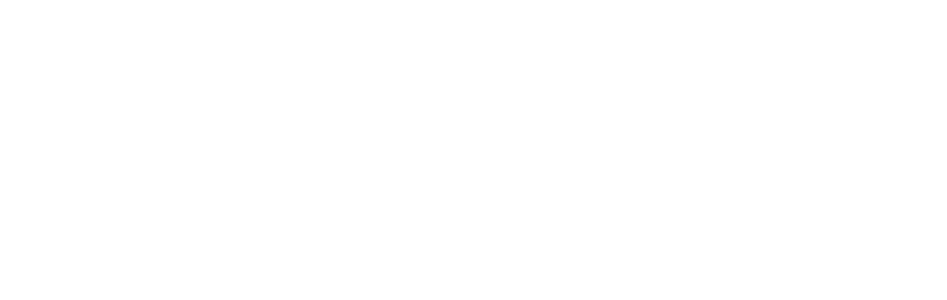
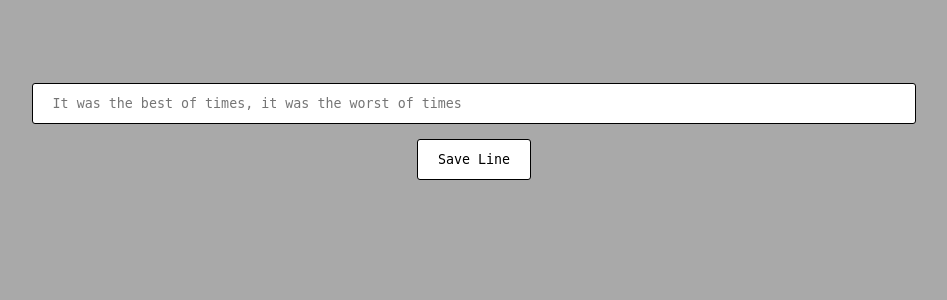
Before and after one commit to stantontcady/www, a Flask app: page /enter_line in a window 1280 px wide. Before the commit the part shown is empty. Shown: the top 300 px of the page, without its empty margins (166-1113 px from the left). Run offline with Flask 2, Linux system fonts and the light colour scheme; some libraries are stand-ins or nearby versions; some web fonts are replaced.

Commit message:
Added text entry.

```diff
--- a/poems/templates/enter_line.html
+++ b/poems/templates/enter_line.html
@@ -1,13 +1,51 @@
-
 <!DOCTYPE html>
 <html lang="en">
   <head>
-  <title>Enter line</title>
+    <title>Poem</title>
     <meta charset="utf-8">
     <meta name="viewport" content="width=device-width, initial-scale=1">
+    <link rel="stylesheet" href="https://use.typekit.net/kki2lwl.css">
+    <style>
+      body {
+        background: #A9A9A9;
+        text-align: center;
+      }
+      #container {
+        margin:auto 0px;
+      }
+      input[type=text] {
+        width: 70%;
+        padding: 12px 20px;
+        margin: 75px auto 15px auto;
+        box-sizing: border-box;
+        border: 1px solid #000;
+        border-radius: 3px;
+        font-family: larabiefont, monospace;
+        font-weight: 400;
+        font-style: normal;
+      }
+      #submit_button {
+        background-color: #fff;
+        border: 1px solid #000;
+        color: #000;
+        padding: 12px 20px;
+        border-radius: 3px;
+        font-family: larabiefont, monospace;
+        font-weight: 400;
+        font-style: normal;
+      }
+      #submit_button:active {
+        background-color: #A9A9A9;
+      }
+    </style>
   </head>
   <body>
 
+    <div id="container">
+      <input type="text" name="poem_line" placeholder="It was the best of times, it was the worst of times" />
+      <br />
+      <button id="submit_button">Save Line</button>
+    </div>
 
   </body>
 </html>
--- a/poems/templates/view_poem.html
+++ b/poems/templates/view_poem.html
@@ -1,8 +1,7 @@
-
 <!DOCTYPE html>
 <html lang="en">
   <head>
-  <title>Poem</title>
+    <title>Enter line</title>
     <meta charset="utf-8">
     <meta name="viewport" content="width=device-width, initial-scale=1">
   </head>
```
Lines whose indentation alone changed are shown as unchanged.
